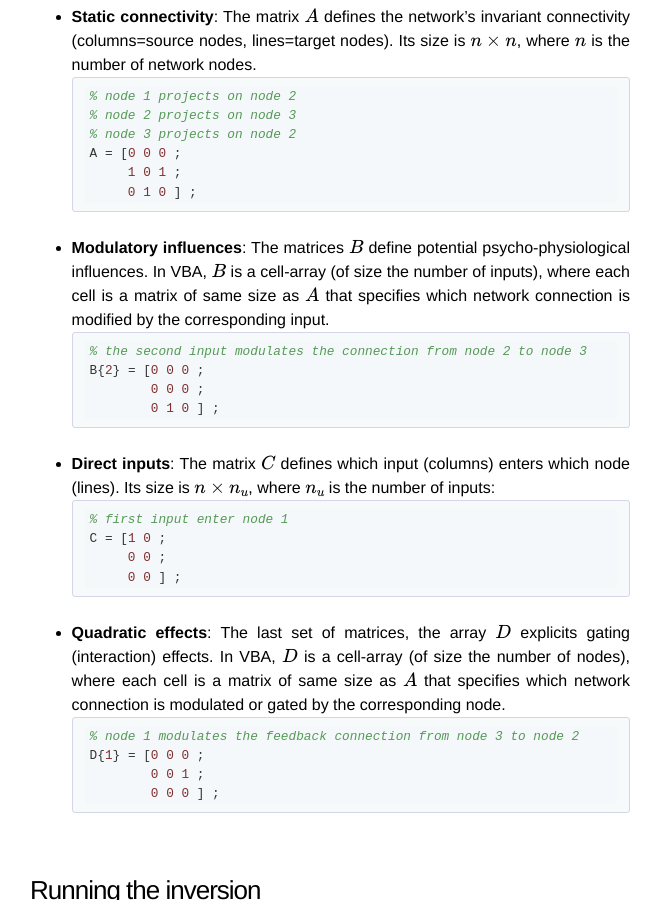
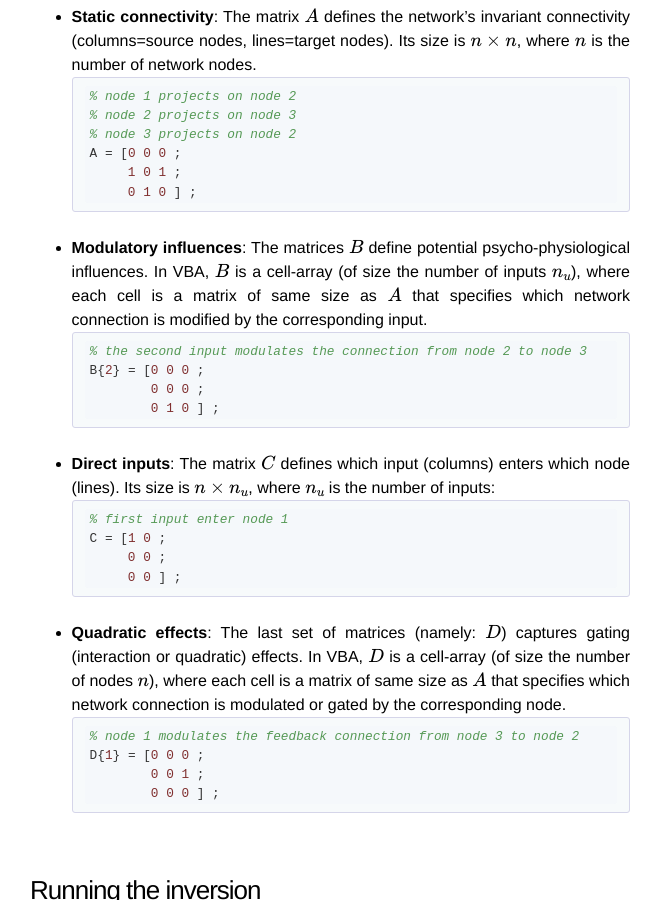
Before and after one commit to MBB-team/VBA-toolbox, a Jekyll site: the page built from _wiki/dcm.md, in a window 1280 px wide and 900 px high, scrolled down 3548 px. Shown: the whole window, without its empty margins (310-971 px from the left). Built offline with Jekyll 4.4.1, drawn with Linux system fonts in a browser that asks for light colours; nearby versions of some CDN libraries; formulas are drawn with MathJax 3.

Commit message:
Update dcm.md

````diff
--- a/_wiki/dcm.md
+++ b/_wiki/dcm.md
@@ -87,7 +87,7 @@ You now have to specify which entries of the DCM matrices are non-zero:
   <br/>
 
 * **Modulatory influences**:
-  The matrices $$B$$ define potential psycho-physiological influences. In VBA, $$B$$ is a cell-array (of size the number of inputs), where each cell is a matrix of same size as $$A$$ that specifies which network connection is modified by the corresponding input.
+  The matrices $$B$$ define potential psycho-physiological influences. In VBA, $$B$$ is a cell-array (of size the number of inputs $$n_u$$), where each cell is a matrix of same size as $$A$$ that specifies which network connection is modified by the corresponding input.
 
   ```matlab
   % the second input modulates the connection from node 2 to node 3
@@ -109,7 +109,7 @@ You now have to specify which entries of the DCM matrices are non-zero:
   <br/>
 
 * **Quadratic effects**:
-  The last set of matrices, the array $$D$$ explicits gating (interaction) effects. In VBA, $$D$$ is a cell-array (of size the number of nodes), where each cell is a matrix of same size as $$A$$ that specifies which network connection is modulated or gated by the corresponding node.
+  The last set of matrices (namely: $$D$$) captures gating (interaction or quadratic) effects. In VBA, $$D$$ is a cell-array (of size the number of nodes $$n$$), where each cell is a matrix of same size as $$A$$ that specifies which network connection is modulated or gated by the corresponding node.
 
   ```matlab
   % node 1 modulates the feedback connection from node 3 to node 2
````
